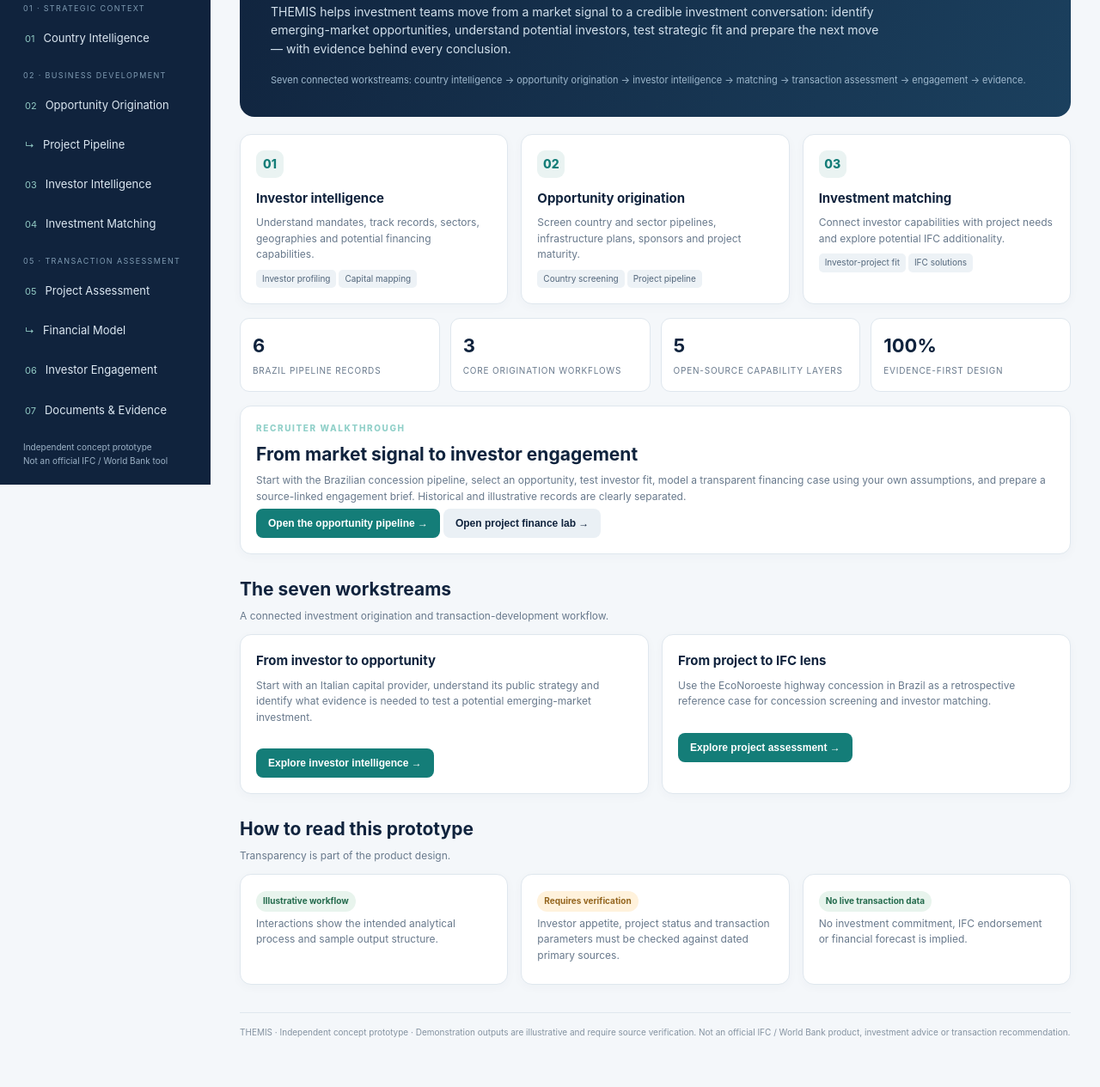
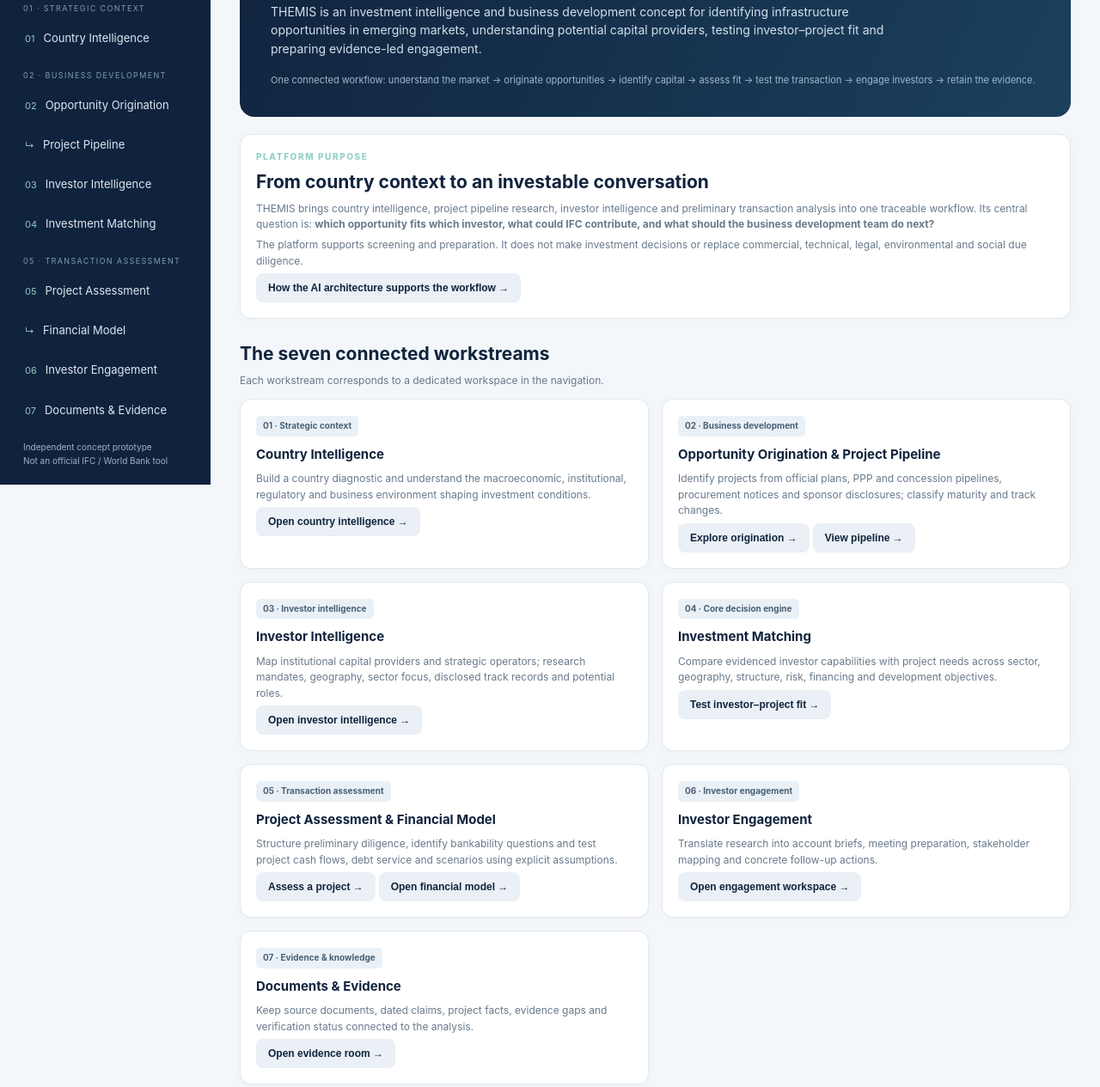
Before and after one commit to mapemar/themis-investment-intelligence, a plain HTML site: page index.html in a window 1280 px wide. Shown: the part 236-1501 px from the top of the page at 86% size. Drawn offline with Linux system fonts and the light colour scheme.

Commit message:
Repair navigation initialisation and align overview with platform workstreams

```diff
--- a/index.html
+++ b/index.html
@@ -94,17 +94,25 @@
 <button data-page="crm"><span class="n">06</span>Investor Engagement</button>
 <button data-page="evidence"><span class="n">07</span>Documents & Evidence</button></nav><div class="sidefoot">Independent concept prototype<br>Not an official IFC / World Bank tool</div></aside>
 <main><div class="top"><span>THEMIS / Investment Intelligence Platform</span><span class="pill">DEMO · WORKSPACE</span></div><div class="content">
-<section class="page active" id="home"><div class="hero"><div class="eyebrow">Investment intelligence · Opportunity origination · Business development</div><h1>Find the opportunity.<br>Connect the capital.</h1><p>THEMIS helps investment teams move from a market signal to a credible investment conversation: identify emerging-market opportunities, understand potential investors, test strategic fit and prepare the next move — with evidence behind every conclusion.</p><div class="foot">Seven connected workstreams: country intelligence → opportunity origination → investor intelligence → matching → transaction assessment → engagement → evidence.</div></div>
-<div class="grid three"><div class="card"><div class="ico">01</div><h3>Investor intelligence</h3><p>Understand mandates, track records, sectors, geographies and potential financing capabilities.</p><span class="chip">Investor profiling</span><span class="chip">Capital mapping</span></div><div class="card"><div class="ico">02</div><h3>Opportunity origination</h3><p>Screen country and sector pipelines, infrastructure plans, sponsors and project maturity.</p><span class="chip">Country screening</span><span class="chip">Project pipeline</span></div><div class="card"><div class="ico">03</div><h3>Investment matching</h3><p>Connect investor capabilities with project needs and explore potential IFC additionality.</p><span class="chip">Investor-project fit</span><span class="chip">IFC solutions</span></div></div>
-<div class="kpi-strip">
-<div class="kpi"><strong>6</strong><span>Brazil pipeline records</span></div>
-<div class="kpi"><strong>3</strong><span>Core origination workflows</span></div>
-<div class="kpi"><strong>5</strong><span>Open-source capability layers</span></div>
-<div class="kpi"><strong>100%</strong><span>Evidence-first design</span></div>
+<section class="page active" id="home">
+<div class="hero"><div class="eyebrow">Investment intelligence · Opportunity origination · Business development</div><h1>Find the opportunity.<br>Connect the capital.</h1><p>THEMIS is an investment intelligence and business development concept for identifying infrastructure opportunities in emerging markets, understanding potential capital providers, testing investor–project fit and preparing evidence-led engagement.</p><div class="foot">One connected workflow: understand the market → originate opportunities → identify capital → assess fit → test the transaction → engage investors → retain the evidence.</div></div>
+<div class="card"><div class="eyebrow">Platform purpose</div><h2 style="margin-top:6px">From country context to an investable conversation</h2><p>THEMIS brings country intelligence, project pipeline research, investor intelligence and preliminary transaction analysis into one traceable workflow. Its central question is: <b>which opportunity fits which investor, what could IFC contribute, and what should the business development team do next?</b></p><p class="mini">The platform supports screening and preparation. It does not make investment decisions or replace commercial, technical, legal, environmental and social due diligence.</p><button class="btn alt" onclick="go('architecture')">How the AI architecture supports the workflow →</button></div>
+<div class="section"><div><h2>The seven connected workstreams</h2><p>Each workstream corresponds to a dedicated workspace in the navigation.</p></div></div>
+<div class="grid two">
+<div class="card"><span class="tag">01 · Strategic context</span><h3 style="margin-top:9px">Country Intelligence</h3><p>Build a country diagnostic and understand the macroeconomic, institutional, regulatory and business environment shaping investment conditions.</p><button class="btn alt" onclick="go('country')">Open country intelligence →</button></div>
+<div class="card"><span class="tag">02 · Business development</span><h3 style="margin-top:9px">Opportunity Origination & Project Pipeline</h3><p>Identify projects from official plans, PPP and concession pipelines, procurement notices and sponsor disclosures; classify maturity and track changes.</p><button class="btn alt" onclick="go('origin')">Explore origination →</button> <button class="btn alt" onclick="go('pipeline')">View pipeline →</button></div>
+<div class="card"><span class="tag">03 · Investor intelligence</span><h3 style="margin-top:9px">Investor Intelligence</h3><p>Map institutional capital providers and strategic operators; research mandates, geography, sector focus, disclosed track records and potential roles.</p><button class="btn alt" onclick="go('investor')">Open investor intelligence →</button></div>
+<div class="card"><span class="tag">04 · Core decision engine</span><h3 style="margin-top:9px">Investment Matching</h3><p>Compare evidenced investor capabilities with project needs across sector, geography, structure, risk, financing and development objectives.</p><button class="btn alt" onclick="go('match')">Test investor–project fit →</button></div>
+<div class="card"><span class="tag">05 · Transaction assessment</span><h3 style="margin-top:9px">Project Assessment & Financial Model</h3><p>Structure preliminary diligence, identify bankability questions and test project cash flows, debt service and scenarios using explicit assumptions.</p><button class="btn alt" onclick="go('project')">Assess a project →</button> <button class="btn alt" onclick="go('finance')">Open financial model →</button></div>
+<div class="card"><span class="tag">06 · Investor engagement</span><h3 style="margin-top:9px">Investor Engagement</h3><p>Translate research into account briefs, meeting preparation, stakeholder mapping and concrete follow-up actions.</p><button class="btn alt" onclick="go('crm')">Open engagement workspace →</button></div>
+<div class="card"><span class="tag">07 · Evidence & knowledge</span><h3 style="margin-top:9px">Documents & Evidence</h3><p>Keep source documents, dated claims, project facts, evidence gaps and verification status connected to the analysis.</p><button class="btn alt" onclick="go('evidence')">Open evidence room →</button></div>
 </div>
-<div class="card"><div class="eyebrow">Recruiter walkthrough</div><h2 style="margin-top:6px">From market signal to investor engagement</h2><p>Start with the Brazilian concession pipeline, select an opportunity, test investor fit, model a transparent financing case using your own assumptions, and prepare a source-linked engagement brief. Historical and illustrative records are clearly separated.</p><button class="btn" onclick="go('pipeline')">Open the opportunity pipeline →</button> <button class="btn alt" onclick="go('finance')">Open project finance lab →</button></div>
-<div class="section"><div><h2>The seven workstreams</h2><p>A connected investment origination and transaction-development workflow.</p></div></div><div class="grid two"><div class="card"><h3>From investor to opportunity</h3><p>Start with an Italian capital provider, understand its public strategy and identify what evidence is needed to test a potential emerging-market investment.</p><br><button class="btn" onclick="go('investor')">Explore investor intelligence →</button></div><div class="card"><h3>From project to IFC lens</h3><p>Use the EcoNoroeste highway concession in Brazil as a retrospective reference case for concession screening and investor matching.</p><br><button class="btn" onclick="go('project')">Explore project assessment →</button></div></div>
-<div class="section"><div><h2>How to read this prototype</h2><p>Transparency is part of the product design.</p></div></div><div class="grid three"><div class="card"><span class="status">Illustrative workflow</span><p>Interactions show the intended analytical process and sample output structure.</p></div><div class="card"><span class="status warn">Requires verification</span><p>Investor appetite, project status and transaction parameters must be checked against dated primary sources.</p></div><div class="card"><span class="status">No live transaction data</span><p>No investment commitment, IFC endorsement or financial forecast is implied.</p></div></div></section>
+<div class="section"><div><h2>Suggested demonstration path</h2><p>A single example connects the workspaces into a practical business development story.</p></div></div>
+<div class="card"><div class="timeline"><div class="event"><b>1. Start with Brazil</b><p class="mini">Review the country context and identify structural investment conditions.</p></div><div class="event"><b>2. Select a concession opportunity</b><p class="mini">Use the pipeline and EcoNoroeste retrospective reference case to understand project context and maturity.</p></div><div class="event"><b>3. Identify potential capital providers</b><p class="mini">Review institutional mandates and disclosed investment capabilities.</p></div><div class="event"><b>4. Test strategic fit and transaction questions</b><p class="mini">Use matching, project assessment and the illustrative financial model.</p></div><div class="event"><b>5. Prepare the next engagement</b><p class="mini">Create an investor brief and retain the underlying evidence and open questions.</p></div></div><p class="mini">The example is a retrospective and illustrative workflow; it is not a live investment opportunity or an indication of investor appetite.</p><button class="btn" onclick="go('pipeline')">Start with the project pipeline →</button></div>
+<div class="section"><div><h2>How to interpret the AI layer and prototype</h2><p>Designed to make the intended operating model clear without overstating what is currently automated.</p></div></div>
+<div class="grid two"><div class="card"><h3>AI architecture & agents</h3><p>The architecture page explains how an orchestrator and specialist agents could support research, extraction, matching, analysis and drafting, with human review at decision points.</p><button class="btn alt" onclick="go('architecture')">View AI architecture →</button></div><div class="card"><h3>Prototype status & controls</h3><p>This is a static concept demo. Some workflows are interactive, but the AI agents, live data feeds, automated document ingestion and persistent CRM are design targets rather than connected production services.</p><span class="status warn">Illustrative inputs require verification</span></div></div>
+<div class="footnote">Independent concept prototype · Not an official IFC / World Bank tool · No investment commitment, IFC endorsement or live transaction data is implied.</div>
+</section>
 
 <section class="page" id="investor">
 <div class="eyebrow">03 · Investor intelligence</div><h1>European Institutional Capital</h1>
@@ -351,9 +359,11 @@
 <div class="footnote">THEMIS · Independent concept prototype · Demonstration outputs are illustrative and require source verification. Not an official IFC / World Bank product, investment advice or transaction recommendation.</div>
 </div></main></div>
 <script>
-function go(id){document.querySelectorAll('.page').forEach(function(x){x.classList.remove('active')});document.getElementById(id).classList.add('active');document.querySelectorAll('nav button').forEach(function(x){x.classList.toggle('active',x.dataset.page===id)});window.scrollTo(0,0)}
-iiInit();
-document.querySelectorAll('nav button').forEach(function(b){b.addEventListener('click',function(){go(b.dataset.page)})});
+function go(id){var page=document.getElementById(id);if(!page||!page.classList.contains('page')){console.warn('THEMIS page not found:',id);return}document.querySelectorAll('.page').forEach(function(x){x.classList.toggle('active',x===page)});document.querySelectorAll('nav button').forEach(function(x){x.classList.toggle('active',x.dataset.page===id)});window.scrollTo({top:0,behavior:'auto'})}
+/* Bind primary navigation before running optional page initialisers. A failure in a secondary workspace must never disable page navigation. */
+document.getElementById('nav').addEventListener('click',function(e){var b=e.target.closest('button[data-page]');if(b)go(b.dataset.page)});
+try{iiInit()}catch(err){console.error('Investor Intelligence initialisation:',err)}
+
 document.querySelectorAll('#ptabs .tab').forEach(function(b){b.addEventListener('click',function(){document.querySelectorAll('#ptabs .tab').forEach(function(x){x.classList.remove('active')});document.querySelectorAll('#project .panel').forEach(function(x){x.classList.remove('active')});b.classList.add('active');document.getElementById(b.dataset.tab).classList.add('active')})});
 function show(id,title,body){document.getElementById(id).innerHTML='<div class="result"><h3>'+title+'</h3>'+body+'</div>'}
 function investorBrief(){var i=document.getElementById('inv').value,g=document.getElementById('geo').value,q=document.getElementById('iq').value;show('ir','Illustrative investor research brief','<p><b>Investor:</b> '+i+'<br><b>Geography:</b> '+g+'<br><b>Research question:</b> '+q.replace(/</g,'&lt;')+'</p><ol><li><b>Mandate:</b> verify published strategy, eligible sectors, geographies and instruments.</li><li><b>Track record:</b> identify comparable disclosed transactions, counterparties and markets.</li><li><b>Capacity:</b> establish public evidence on funding sources, ticket sizes, tenor and risk-bearing capacity.</li><li><b>IFC complementarity:</b> test long-term financing, mobilisation, risk mitigation or market access.</li><li><b>Engagement:</b> prepare tailored questions; do not infer appetite or commitment.</li></ol><span class="status warn">Evidence verification required</span> This is a research plan, not a verified investor profile or statement of current investment intentions.')}
```
